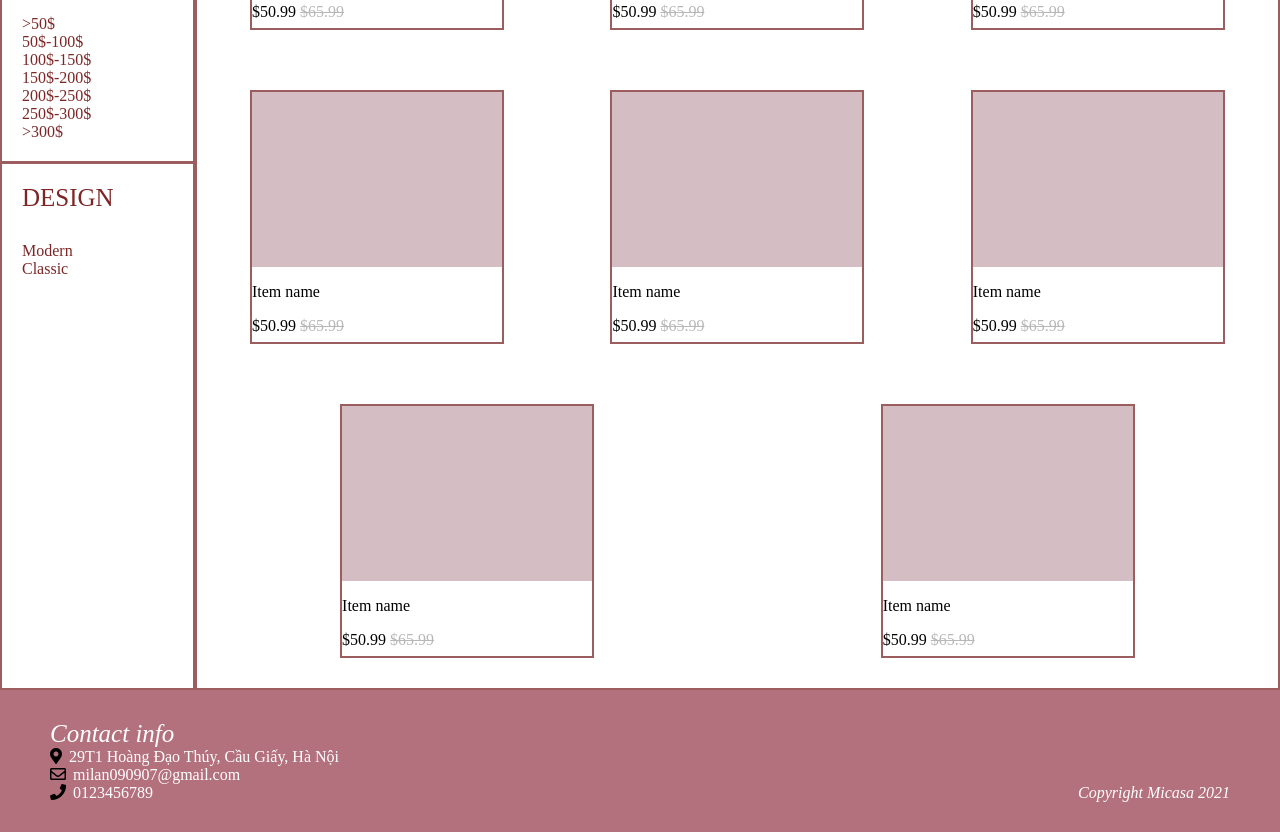
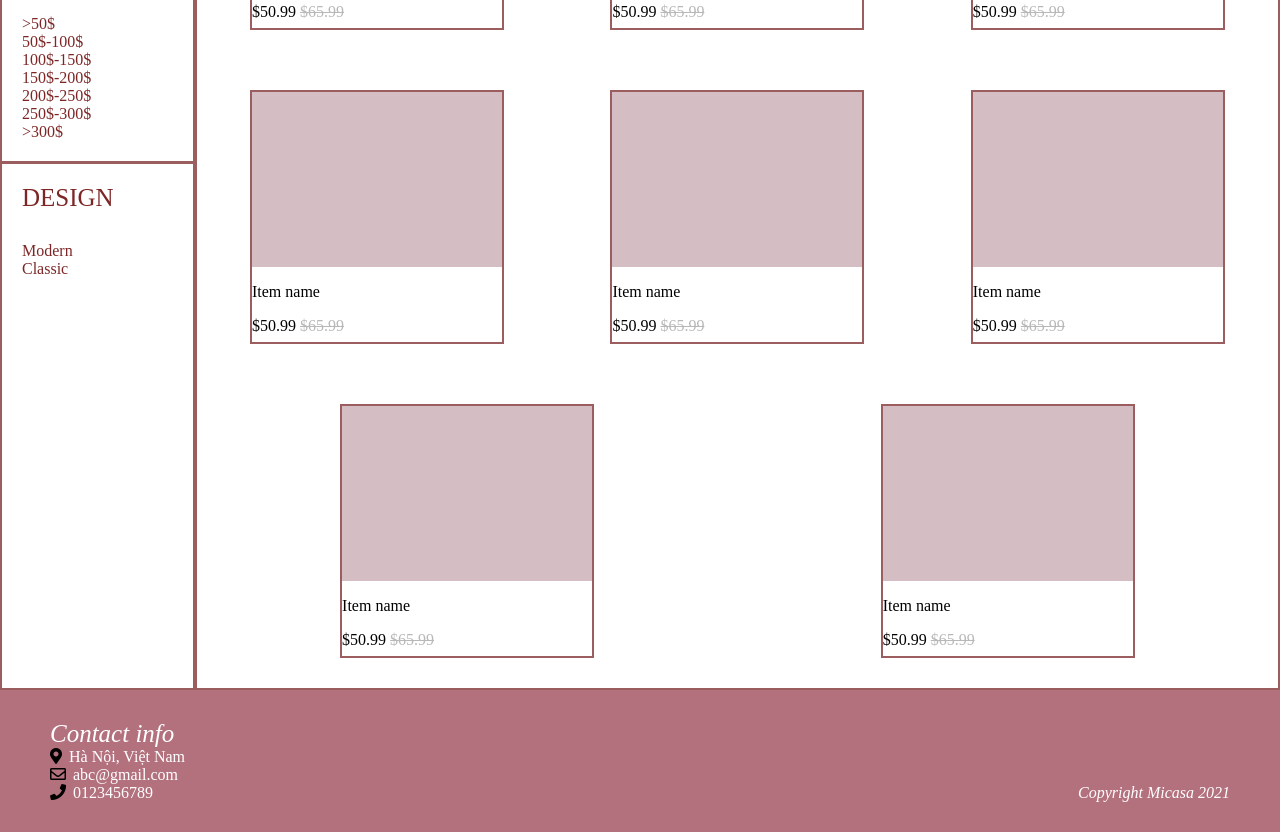
Before and after one commit to ntn201/micasa-web, a plain HTML site: page shop.html in a window 1280 px wide. Shown: the part 353-1185 px from the top of the page. Drawn offline with Linux system fonts and the light colour scheme.

Commit message:
Update shop.html

```diff
--- a/shop.html
+++ b/shop.html
@@ -121,11 +121,11 @@
             <span id="contact-info-title">Contact info</span>
             <div id="contact-address">
                 <i class="fas fa-map-marker-alt"></i>
-                <span>29T1 Hoàng Đạo Thúy, Cầu Giấy, Hà Nội</span>
+                <span>Hà Nội, Việt Nam</span>
             </div>
             <div id="contact-email">
                 <i class="far fa-envelope"></i>
-                <span>milan090907@gmail.com</span>
+                <span>abc@gmail.com</span>
             </div>
             <div id="contact-number">
                 <i class="fas fa-phone"></i>
```
